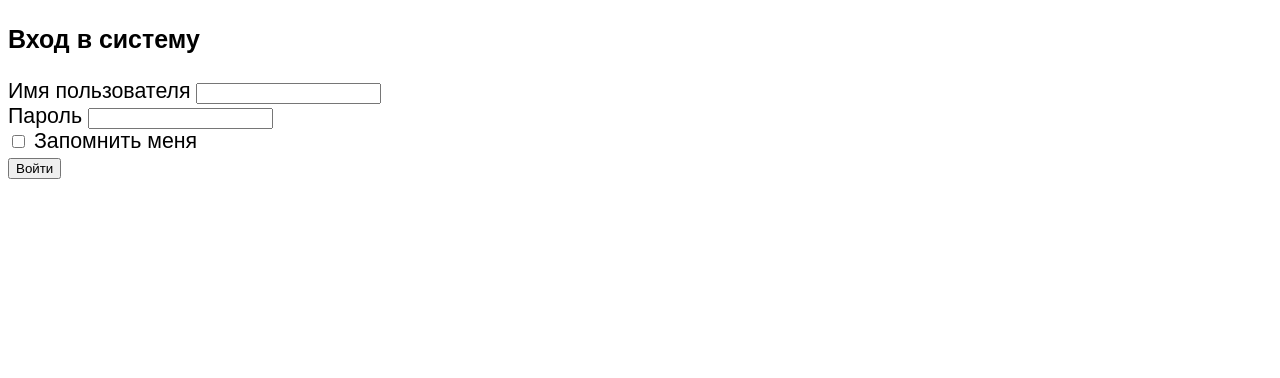
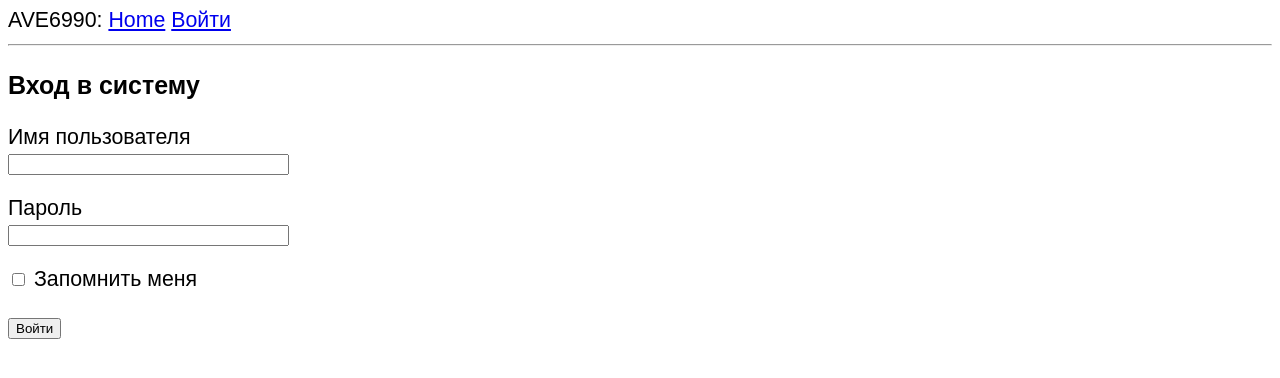
Before and after one commit to ave6990/mysite, a Flask app: page /login in a window 1280 px wide. Shown: the top 378 px of the page. Run offline with Flask 3, Linux system fonts and the light colour scheme.

Commit message:
On branch dev  Changes to be committed: 	new file:   app/.forms.py.swp 	modified:   app/__init__.py 	new file:   app/forms.py 	modified:   app/routes.py 	modified:   app/templates/login.html 	modified:   app/templates/page.html 	new file:   config.py

```diff
--- a/app/__init__.py
+++ b/app/__init__.py
@@ -1,7 +1,9 @@
 # -*- encoding: utf-8 -*-
 
 from flask import Flask
+from config import Config
 
 app = Flask(__name__)
+app.config.from_object(Config)
 
 from app import routes
--- /dev/null
+++ b/app/forms.py
@@ -0,0 +1,9 @@
+from flask_wtf import FlaskForm
+from wtforms import StringField, PasswordField, BooleanField, SubmitField
+from wtforms.validators import DataRequired
+
+class LoginForm(FlaskForm):
+  username = StringField('Имя пользователя', validators = [DataRequired()])
+  password = PasswordField('Пароль', validators = [DataRequired()])
+  remember_me = BooleanField('Запомнить меня')
+  submit = SubmitField('Войти')
--- a/app/routes.py
+++ b/app/routes.py
@@ -1,15 +1,22 @@
 # A very simple Flask Hello World app for you to get started with...
 
-from flask import render_template
+from flask import render_template, flash, redirect
 from app import app
+from app.forms import LoginForm
 
 @app.route('/')
+@app.route('/index')
 def home():
-  return render_template('index.html', content='Hello from Flask!')
+  return render_template('index.html', title="Home", content='Hello from Flask!')
 
-@app.route('/login')
+@app.route('/login', methods=['GET', 'POST'])
 def login():
-  return render_template('login.html')
+  form = LoginForm()
+  if form.validate_on_submit():
+    flash('Login requested for user {}, remember_me={}'.format(
+      form.username.data, form.remember_me.data))
+    return redirect('/index')
+  return render_template('login.html', title='Sign In', form=form)
 
 #if __name__ == "__main__":
 #  app.run(debug=True)
--- a/app/templates/login.html
+++ b/app/templates/login.html
@@ -2,20 +2,22 @@
 {% block content %}
 <section id="login-form">
   <h3>Вход в систему</h3>
-  <form method="post">
-    <div>
-      <label for="username" class="form-label">Имя пользователя</label>
-      <input type="text" class="form-control" id="username" name="username">
-    </div>
-    <div>
-      <label for="password" class="form-label">Пароль</label>
-      <input type="password" class="form-control" id="password" name="password">
-    </div>
-    <div>
-      <input type="checkbox" class="form-check-input" id="remember" name="remember">
-      <label for="remember" class="form-label">Запомнить меня</label>
-    </div>
-    <button type="submit" class="btn">Войти</button>
+  <form action="" method="post">
+    {{ form.hidden_tag() }}
+    <p>
+      {{ form.username.label }}<br>
+      {{ form.username(size=32) }}
+    </p>
+    <p>
+      {{ form.password.label }}<br>
+      {{ form.password(size=32) }}
+    </p>
+    <p>
+      {{form.remember_me() }} {{form.remember_me.label }}
+    </p>
+    <p>
+      {{ form.submit() }}
+    </p>
   </form>
 </section>
 {% endblock %}
--- a/app/templates/page.html
+++ b/app/templates/page.html
@@ -8,6 +8,21 @@
     <link rel="stylesheet" href="static/styles/main.css">
   </head>
   <body>
+    <div>
+      AVE6990:
+      <a href="/index">Home</a>
+      <a href="/login">Войти</a>
+    </div>
+    <hr>
+    {% with messages = get_flashed_messages() %}
+      {% if messages %}
+        <ul>
+          {% for message in messages %}
+            <li>{{ message }}</li>
+          {% endfor %}
+        </ul>
+      {% endif %}
+    {% endwith %}
     {% block content %}{% endblock %}
   </body>
 </html>
--- /dev/null
+++ b/config.py
@@ -0,0 +1,4 @@
+import os
+
+class Config:
+  SECRET_KEY = os.environ.get('SECRET_KEY') or "unsecret-key"
```
Also changed, not shown: 1 other file.
